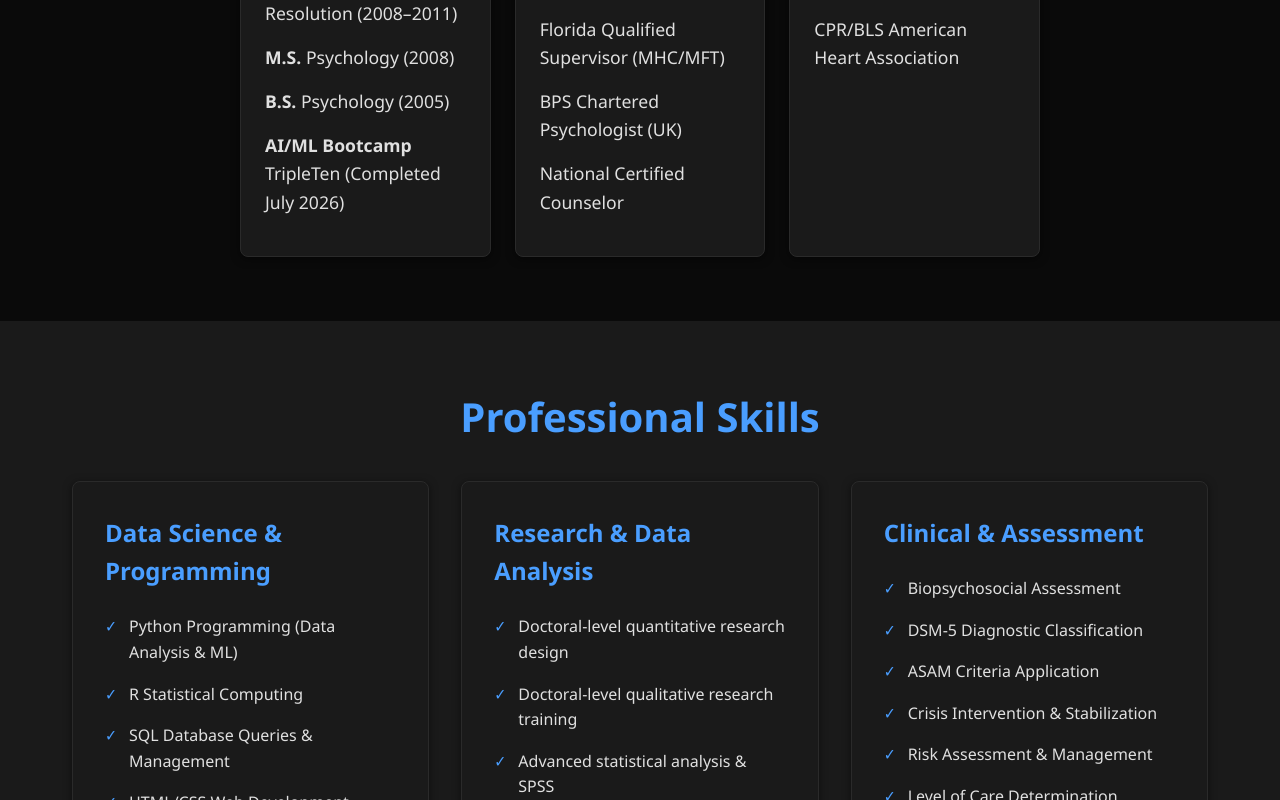
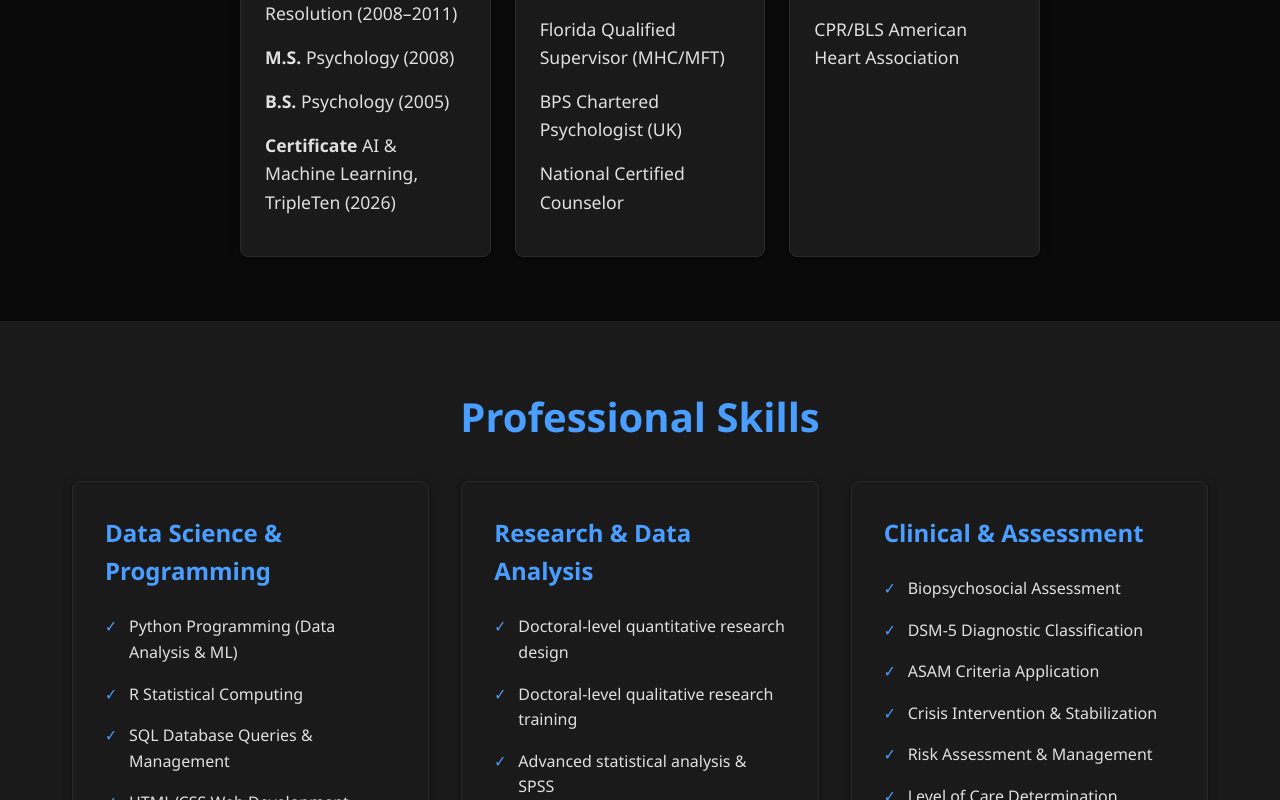
Before and after one commit to AddictionDragon/addictiondragon.github.io, a plain HTML site: page index.html in a window 1280 px wide. Shown: the part 1220-2020 px from the top of the page. Drawn offline with Linux system fonts and the light colour scheme.

Commit message:
List TripleTen AI & Machine Learning certificate (graduated July 2026)
Co-Authored-By: Claude Opus 5.5 <noreply@anthropic.com>

```diff
--- a/index.html
+++ b/index.html
@@ -327,7 +327,7 @@
                         <p><strong>Doctoral Coursework</strong> Conflict Analysis & Resolution (2008–2011)</p>
                         <p><strong>M.S.</strong> Psychology (2008)</p>
                         <p><strong>B.S.</strong> Psychology (2005)</p>
-                        <p><strong>AI/ML Bootcamp</strong><br>TripleTen (Completed July 2026)</p>
+                        <p><strong>Certificate</strong> AI &amp; Machine Learning, TripleTen (2026)</p>
                     </div>
                     <div class="credential-item">
                         <h3>Licenses</h3>
@@ -479,7 +479,7 @@
                         <li>Presented at Southeastern Psychological Association Conference (2008)</li>
                         <li>Guest lecturer at Georgia State University (multiple courses, 2011–2018)</li>
                         <li>Adjunct psychology lecturer at Gwinnett Technical College (2021–2022)</li>
-                        <li><strong>Completed training:</strong> AI/ML bootcamp at TripleTen (July 2026)</li>
+                        <li><strong>AI &amp; Machine Learning Certificate:</strong> Graduated from TripleTen, July 2026</li>
                     </ul>
                 </div>
 
```
